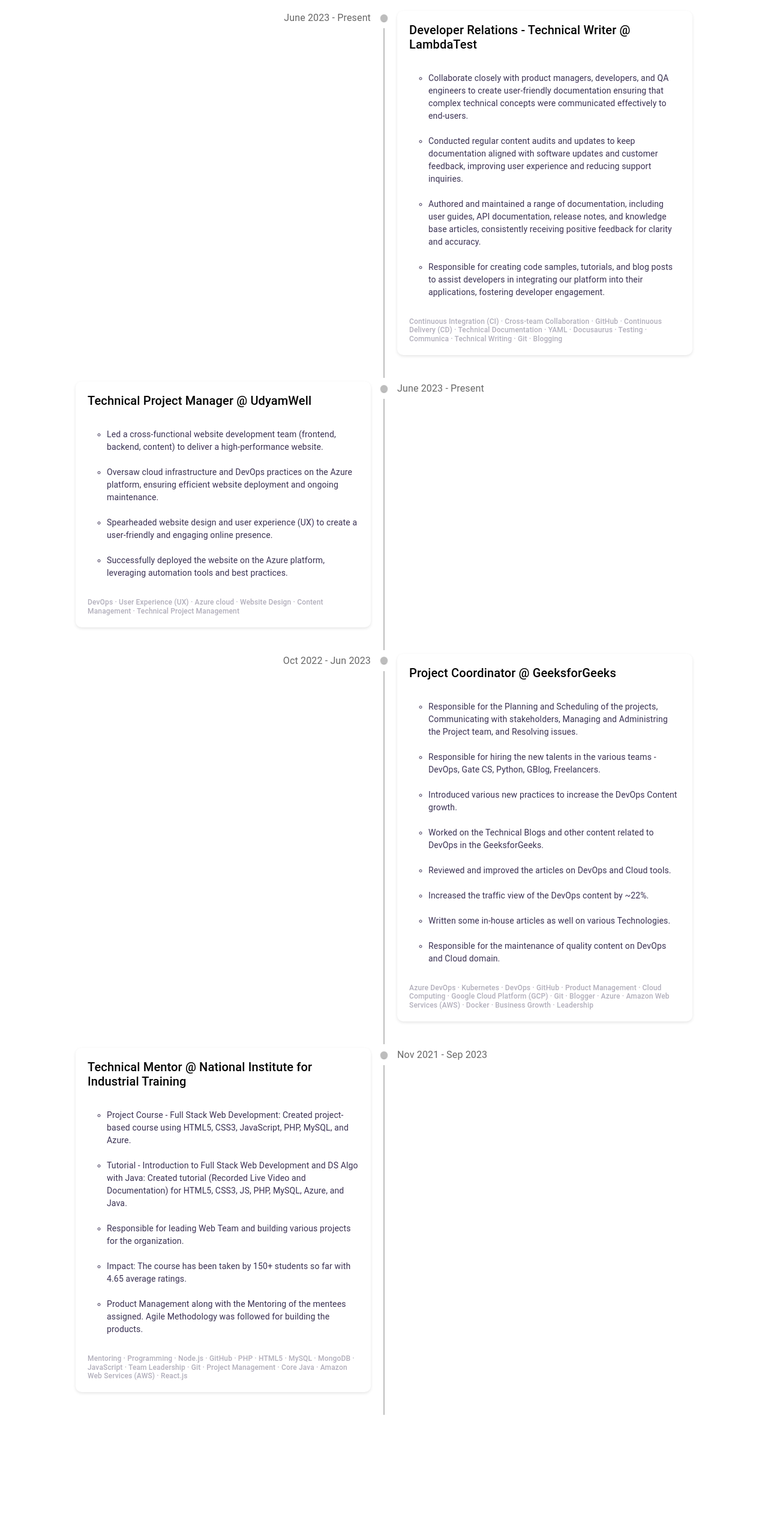
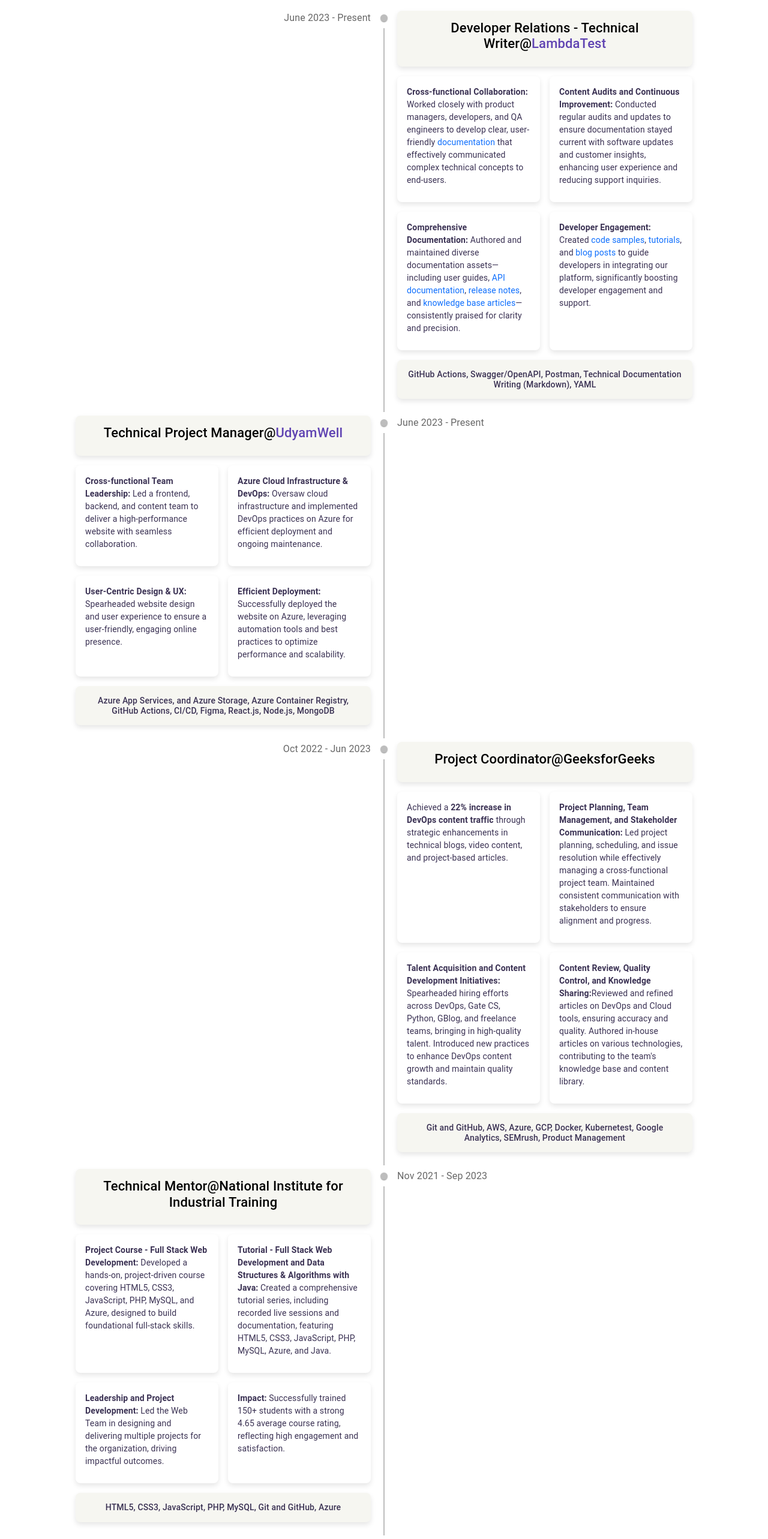
Before and after one commit to Aman1905/my-portfolio, a React (Create React App) app: page /work in a window 1280 px wide. Shown: the part 100-2666 px from the top of the page at 60% size. Before the commit the page ends 2481 px from the top, so only its background shows below. Built offline with nearby package versions, Linux system fonts and the light colour scheme.

Commit message:
enhanced the UI for work section

```diff
--- a/src/Work.jsx
+++ b/src/Work.jsx
@@ -23,23 +23,34 @@
                 <TimelineConnector />
               </TimelineSeparator>
               <TimelineContent>
-                <div className="blog-card">
-                  <div className="blog-card-description">
-                    <h3>Developer Relations - Technical Writer @ LambdaTest</h3><br/>
-                    <p>
-                      <ul>
-                        <li>Collaborate closely with product managers, developers, and QA engineers to create user-friendly documentation ensuring that complex technical concepts were communicated effectively to end-users.</li><br/>
-                        <li>Conducted regular content audits and updates to keep documentation aligned with software updates and customer feedback, improving user experience and reducing support inquiries.</li><br />
-                        <li>Authored and maintained a range of documentation, including user guides, API documentation, release notes, and knowledge base articles, consistently receiving positive feedback for clarity and accuracy.</li><br />
-                        <li>Responsible for creating code samples, tutorials, and blog posts to assist developers in integrating our platform into their applications, fostering developer engagement.</li><br />
-                      </ul>
-                    </p>
-                    <h6>Continuous Integration (CI) · Cross-team Collaboration · GitHub · Continuous Delivery (CD) · Technical Documentation · YAML · Docusaurus · Testing · Communica · Technical Writing · Git · Blogging</h6>
+                <div className="work-outer-card">
+                  <div className="work-heading">
+                    <h3>Developer Relations - Technical Writer@<a href='https://lambdatest.com/' target='_blank' rel="noreferrer">LambdaTest</a></h3>
+                  </div>
+                  <div className="work-description-row">
+                    <div className="work-description">
+                      <p><strong>Cross-functional Collaboration:</strong> Worked closely with product managers, developers, and QA engineers to develop clear, user-friendly <a href='https://www.lambdatest.com/support/docs/' target='_blank' rel="noreferrer">documentation</a> that effectively communicated complex technical concepts to end-users.</p>
+                    </div>
+                    <div className="work-description">
+                      <p><strong>Content Audits and Continuous Improvement:</strong> Conducted regular audits and updates to ensure documentation stayed current with software updates and customer insights, enhancing user experience and reducing support inquiries.</p>
+                    </div>
+                  </div>
+                  <div className="work-description-row">
+                    <div className="work-description">
+                      <p><strong>Comprehensive Documentation:</strong> Authored and maintained diverse documentation assets—including user guides, <a href='https://www.lambdatest.com/support/api-doc/' target='_blank' rel="noreferrer">API documentation</a>, <a href='https://www.lambdatest.com/support/docs/hyperexecute-release-notes/' target='_blank' rel="noreferrer">release notes</a>, and <a href='https://www.lambdatest.com/blog/author/amanchopraatg/' target='_blank' rel="noreferrer">knowledge base articles</a>—consistently praised for clarity and precision.</p>
+                    </div>
+                    <div className="work-description">
+                      <p><strong>Developer Engagement:</strong> Created <a href='https://github.com/john190501?tab=repositories' target='_blank' rel="noreferrer">code samples</a>, <a href='https://youtube.com/playlist?list=PLZMWkkQEwOPkTh2Q6WYpExWoQ8yzqjZ1C&si=J3V2NanZ-eif26YN' target='_blank' rel="noreferrer">tutorials</a>, and <a href='https://www.lambdatest.com/blog/author/amanchopraatg/' target='_blank' rel="noreferrer">blog posts</a> to guide developers in integrating our platform, significantly boosting developer engagement and support.</p>
+                    </div>
+                  </div>
+                  <div className="work-heading">
+                    <h6>GitHub Actions, Swagger/OpenAPI, Postman, Technical Documentation Writing (Markdown), YAML</h6>
                   </div>
                 </div>
               </TimelineContent>
             </TimelineItem>
             {/* lambdatest end */}
+
             {/* udyamwell start */}
             <TimelineItem>
               <TimelineOppositeContent color="text.secondary">June 2023 - Present</TimelineOppositeContent>
@@ -48,23 +59,34 @@
                 <TimelineConnector />
               </TimelineSeparator>
               <TimelineContent>
-                <div className="blog-card">
-                  <div className="blog-card-description">
-                    <h3>Technical Project Manager @ UdyamWell</h3><br/>
-                    <p>
-                      <ul>
-                        <li>Led a cross-functional website development team (frontend, backend, content) to deliver a high-performance website.</li><br/>
-                        <li>Oversaw cloud infrastructure and DevOps practices on the Azure platform, ensuring efficient website deployment and ongoing maintenance.</li><br />
-                        <li>Spearheaded website design and user experience (UX) to create a user-friendly and engaging online presence.</li><br />
-                        <li>Successfully deployed the website on the Azure platform, leveraging automation tools and best practices.</li><br />
-                      </ul>
-                    </p>
-                    <h6>DevOps · User Experience (UX) · Azure cloud · Website Design · Content Management · Technical Project Management</h6>
+                <div className="work-outer-card">
+                  <div className="work-heading">
+                    <h3>Technical Project Manager@<a href='https://www.udyamwell.com/' target='_blank' rel="noreferrer">UdyamWell</a></h3>
+                  </div>
+                  <div className="work-description-row">
+                    <div className="work-description">
+                      <p><strong>Cross-functional Team Leadership:</strong> Led a frontend, backend, and content team to deliver a high-performance website with seamless collaboration.</p>
+                    </div>
+                    <div className="work-description">
+                      <p><strong>Azure Cloud Infrastructure & DevOps:</strong> Oversaw cloud infrastructure and implemented DevOps practices on Azure for efficient deployment and ongoing maintenance.</p>
+                    </div>
+                  </div>
+                  <div className="work-description-row">
+                    <div className="work-description">
+                      <p><strong>User-Centric Design & UX:</strong> Spearheaded website design and user experience to ensure a user-friendly, engaging online presence.</p>
+                    </div>
+                    <div className="work-description">
+                      <p><strong>Efficient Deployment:</strong> Successfully deployed the website on Azure, leveraging automation tools and best practices to optimize performance and scalability.</p>
+                    </div>
+                  </div>
+                  <div className="work-heading">
+                    <h6>Azure App Services, and Azure Storage, Azure Container Registry, GitHub Actions, CI/CD, Figma, React.js, Node.js,  MongoDB</h6>
                   </div>
                 </div>
               </TimelineContent>
             </TimelineItem>
             {/* udyamwell end */}
+
             {/* geeksforgeeks start */}
             <TimelineItem>
               <TimelineOppositeContent color="text.secondary">Oct 2022 - Jun 2023</TimelineOppositeContent>
@@ -73,27 +95,34 @@
                 <TimelineConnector />
               </TimelineSeparator>
               <TimelineContent>
-                <div className="blog-card">
-                  <div className="blog-card-description">
-                    <h3>Project Coordinator @ GeeksforGeeks</h3><br/>
-                    <p>
-                      <ul>
-                        <li>Responsible for the Planning and Scheduling of the projects, Communicating with stakeholders, Managing and Administring the Project team, and Resolving issues.</li><br/>
-                        <li>Responsible for hiring the new talents in the various teams - DevOps, Gate CS, Python, GBlog, Freelancers.</li><br />
-                        <li>Introduced various new practices to increase the DevOps Content growth.</li><br />
-                        <li>Worked on the Technical Blogs and other content related to DevOps in the GeeksforGeeks.</li><br />
-                        <li>Reviewed and improved the articles on DevOps and Cloud tools.</li><br/>
-                        <li>Increased the traffic view of the DevOps content by ~22%.</li><br />
-                        <li>Written some in-house articles as well on various Technologies.</li><br />
-                        <li>Responsible for the maintenance of quality content on DevOps and Cloud domain.</li><br />
-                      </ul>
-                    </p>
-                    <h6>Azure DevOps · Kubernetes · DevOps · GitHub · Product Management · Cloud Computing · Google Cloud Platform (GCP) · Git · Blogger · Azure · Amazon Web Services (AWS) · Docker · Business Growth · Leadership</h6>
+                <div className="work-outer-card">
+                  <div className="work-heading">
+                    <h3>Project Coordinator@GeeksforGeeks</h3>
+                  </div>
+                  <div className="work-description-row">
+                    <div className="work-description">
+                      <p>Achieved a <strong>22% increase in DevOps content traffic </strong>through strategic enhancements in technical blogs, video content, and project-based articles.</p>
+                    </div>
+                    <div className="work-description">
+                      <p><strong>Project Planning, Team Management, and Stakeholder Communication: </strong>Led project planning, scheduling, and issue resolution while effectively managing a cross-functional project team. Maintained consistent communication with stakeholders to ensure alignment and progress.</p>
+                    </div>
+                  </div>
+                  <div className="work-description-row">
+                    <div className="work-description">
+                      <p><strong>Talent Acquisition and Content Development Initiatives:</strong> Spearheaded hiring efforts across DevOps, Gate CS, Python, GBlog, and freelance teams, bringing in high-quality talent. Introduced new practices to enhance DevOps content growth and maintain quality standards.</p>
+                    </div>
+                    <div className="work-description">
+                      <p><strong>Content Review, Quality Control, and Knowledge Sharing:</strong>Reviewed and refined articles on DevOps and Cloud tools, ensuring accuracy and quality. Authored in-house articles on various technologies, contributing to the team's knowledge base and content library.</p>
+                    </div>
+                  </div>
+                  <div className="work-heading">
+                    <h6>Git and GitHub, AWS, Azure, GCP, Docker, Kubernetest, Google Analytics, SEMrush, Product Management</h6>
                   </div>
                 </div>
               </TimelineContent>
             </TimelineItem>
             {/* geeksforgeeks end */}
+
             {/* niit start */}
             <TimelineItem>
               <TimelineOppositeContent color="text.secondary">Nov 2021 - Sep 2023</TimelineOppositeContent>
@@ -102,19 +131,28 @@
                 <TimelineConnector />
               </TimelineSeparator>
               <TimelineContent>
-                <div className="blog-card">
-                  <div className="blog-card-description">
-                    <h3>Technical Mentor @ National Institute for Industrial Training</h3><br/>
-                    <p>
-                      <ul>
-                        <li>Project Course - Full Stack Web Development: Created project-based course using HTML5, CSS3, JavaScript, PHP, MySQL, and Azure.</li><br/>
-                        <li>Tutorial - Introduction to Full Stack Web Development and DS Algo with Java: Created tutorial (Recorded Live Video and Documentation) for HTML5, CSS3, JS, PHP, MySQL, Azure, and Java.</li><br />
-                        <li>Responsible for leading Web Team and building various projects for the organization.</li><br />
-                        <li>Impact: The course has been taken by 150+ students so far with 4.65 average ratings.</li><br />
-                        <li>Product Management along with the Mentoring of the mentees assigned. Agile Methodology was followed for building the products.</li><br/>
-                      </ul>
-                    </p>
-                    <h6>Mentoring · Programming · Node.js · GitHub · PHP · HTML5 · MySQL · MongoDB · JavaScript · Team Leadership · Git · Project Management · Core Java · Amazon Web Services (AWS) · React.js</h6>
+                <div className="work-outer-card">
+                  <div className="work-heading">
+                    <h3>Technical Mentor@National Institute for Industrial Training</h3>
+                  </div>
+                  <div className="work-description-row">
+                    <div className="work-description">
+                      <p><strong>Project Course - Full Stack Web Development:</strong> Developed a hands-on, project-driven course covering HTML5, CSS3, JavaScript, PHP, MySQL, and Azure, designed to build foundational full-stack skills.</p>
+                    </div>
+                    <div className="work-description">
+                      <p><strong>Tutorial - Full Stack Web Development and Data Structures & Algorithms with Java:</strong> Created a comprehensive tutorial series, including recorded live sessions and documentation, featuring HTML5, CSS3, JavaScript, PHP, MySQL, Azure, and Java.</p>
+                    </div>
+                  </div>
+                  <div className="work-description-row">
+                    <div className="work-description">
+                      <p><strong>Leadership and Project Development:</strong> Led the Web Team in designing and delivering multiple projects for the organization, driving impactful outcomes.</p>
+                    </div>
+                    <div className="work-description">
+                      <p><strong>Impact:</strong> Successfully trained 150+ students with a strong 4.65 average course rating, reflecting high engagement and satisfaction.</p>
+                    </div>
+                  </div>
+                  <div className="work-heading">
+                    <h6>HTML5, CSS3, JavaScript, PHP, MySQL, Git and GitHub, Azure</h6>
                   </div>
                 </div>
               </TimelineContent>
--- a/src/index.css
+++ b/src/index.css
@@ -321,3 +321,71 @@
 }
 
 /* ---------- blog ending ---------- */
+
+/* ---------- work starting ---------- */
+
+.work-outer-card {
+  display: flex;
+  flex-direction: column;
+  align-items: center;
+  width: 100%;
+  margin: 0 auto;
+}
+
+.work-heading {
+  width: 100%;
+  background-color: rgb(246, 246, 241);
+  border-radius: 8px;
+  padding: 16px;
+  margin-bottom: 16px;
+  box-shadow: 0 4px 8px rgba(0, 0, 0, 0.1);
+  text-align: center;
+}
+
+.work-heading h3 {
+  font-size: 22px;
+  color: var(--black-color);
+}
+
+.work-heading h6 {
+  color: var(--dark-purple-color);
+  font-size: 14px;
+  margin-bottom: 0;
+}
+
+.work-heading a {
+  text-decoration: none;
+  color: var(--light-purple-color);
+}
+
+.work-description p {
+  margin-bottom: 10px;
+  font-size: 14px;
+  color: var(--dark-purple-color);
+  text-align: left;
+  text-decoration: none;
+}
+
+.work-description a {
+  text-decoration: none;
+  /* color: var(--light-purple-color); */
+}
+
+.work-description-row {
+  display: flex;
+  justify-content: space-between;
+  width: 100%;
+  gap: 16px;
+  margin-bottom: 16px;
+}
+
+.work-description {
+  flex: 1;
+  background-color: #fff;
+  border-radius: 8px;
+  padding: 16px;
+  box-shadow: 0 4px 8px rgba(0, 0, 0, 0.1);
+}
+
+
+/* ---------- work ending ---------- */
```
